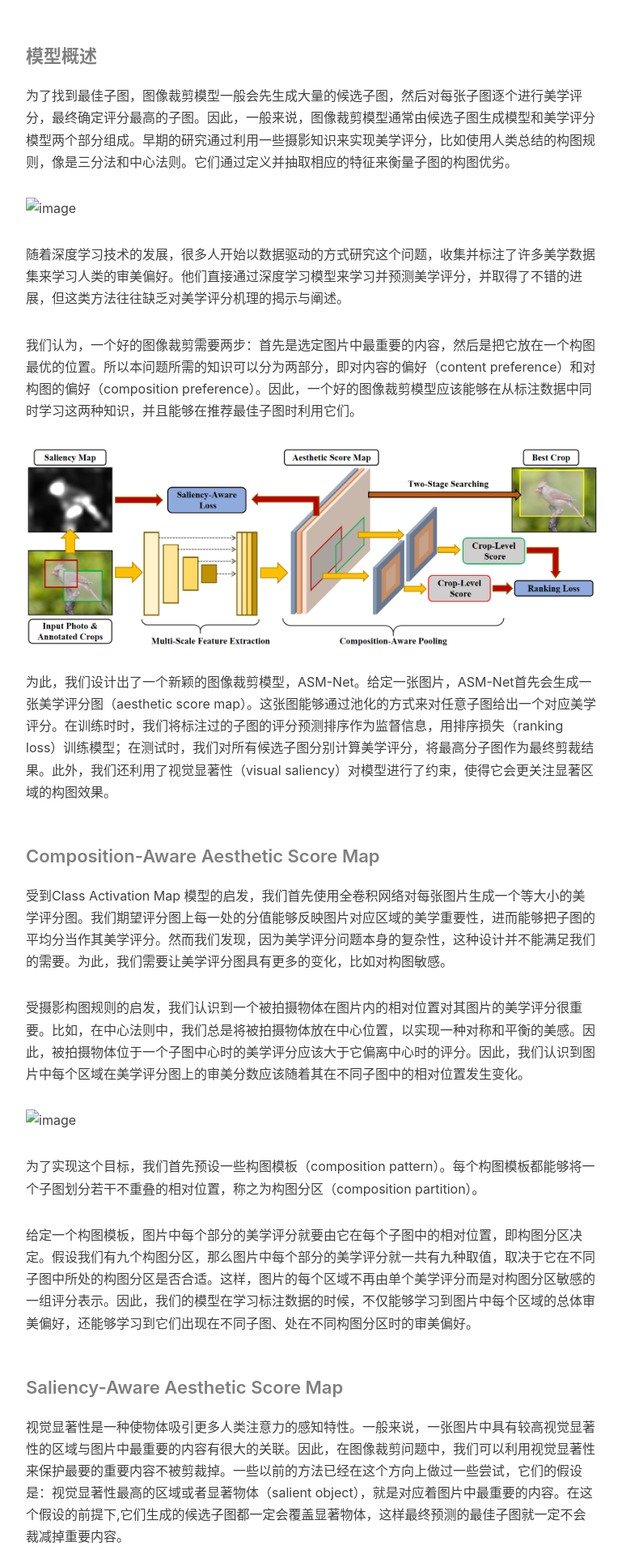
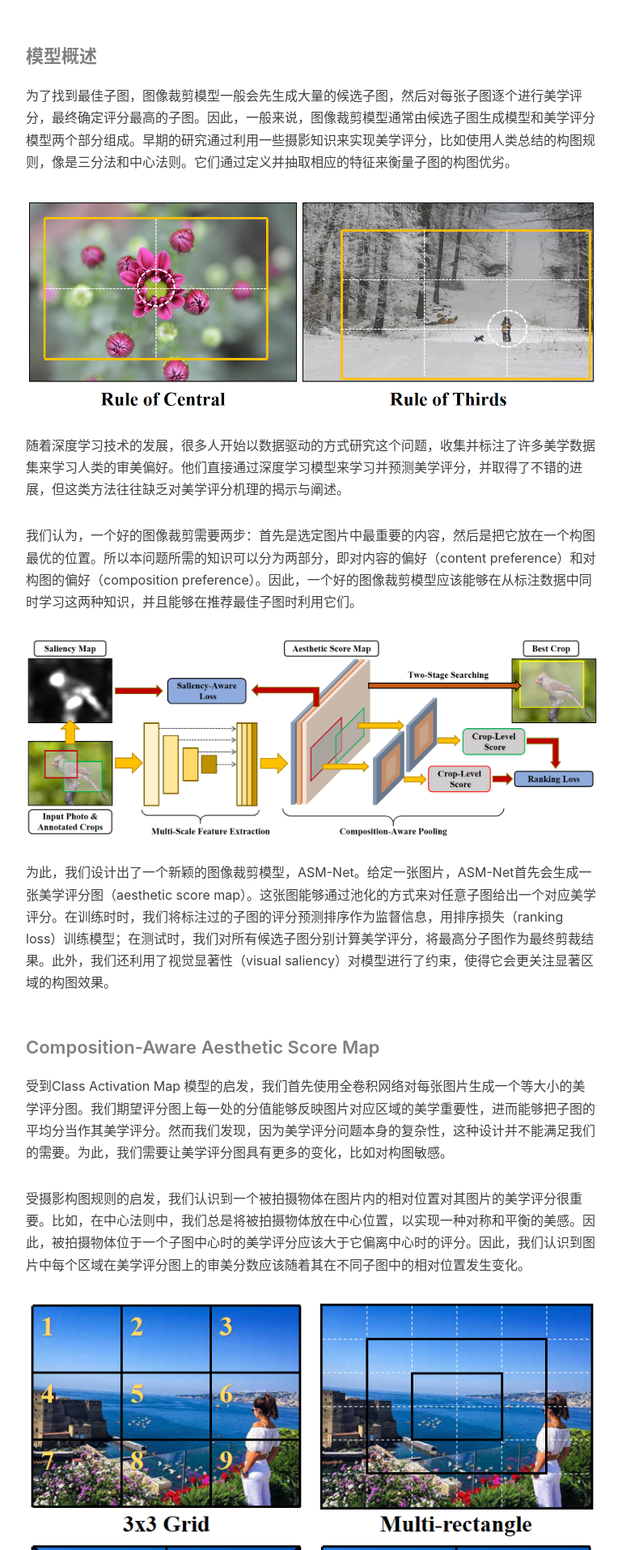
Before and after one commit to ToLety/ToLety.github.io, a Jekyll site: the page built from _posts/2020-04-05-AIC.md, in a window 1280 px wide. Shown: the part 960-2874 px from the top of the page at 81% size, without its empty margins (233-1002 px from the left). Built offline with Jekyll 4.4.1, drawn with Linux system fonts in a browser that asks for light colours; nearby versions of some CDN libraries; comment, search, counter and statistics services are not loaded.

Commit message:
Update 2020-04-05-AIC.md

```diff
--- a/_posts/2020-04-05-AIC.md
+++ b/_posts/2020-04-05-AIC.md
@@ -25,7 +25,7 @@ tags:
 
 为了找到最佳子图，图像裁剪模型一般会先生成大量的候选子图，然后对每张子图逐个进行美学评分，最终确定评分最高的子图。因此，一般来说，图像裁剪模型通常由候选子图生成模型和美学评分模型两个部分组成。早期的研究通过利用一些摄影知识来实现美学评分，比如使用人类总结的构图规则，像是三分法和中心法则。它们通过定义并抽取相应的特征来衡量子图的构图优劣。
 
-![image](img/AIC/composition-rules.png)
+![image](/img/AIC/composition-rules.png)
 
 随着深度学习技术的发展，很多人开始以数据驱动的方式研究这个问题，收集并标注了许多美学数据集来学习人类的审美偏好。他们直接通过深度学习模型来学习并预测美学评分，并取得了不错的进展，但这类方法往往缺乏对美学评分机理的揭示与阐述。
 
@@ -41,7 +41,7 @@ tags:
 
 受摄影构图规则的启发，我们认识到一个被拍摄物体在图片内的相对位置对其图片的美学评分很重要。比如，在中心法则中，我们总是将被拍摄物体放在中心位置，以实现一种对称和平衡的美感。因此，被拍摄物体位于一个子图中心时的美学评分应该大于它偏离中心时的评分。因此，我们认识到图片中每个区域在美学评分图上的审美分数应该随着其在不同子图中的相对位置发生变化。
 
-![image](./img/AIC/composition-pattern.png)
+![image](/img/AIC/composition-pattern.png)
 
 为了实现这个目标，我们首先预设一些构图模板（composition pattern）。每个构图模板都能够将一个子图划分若干不重叠的相对位置，称之为构图分区（composition partition）。
 
@@ -57,11 +57,11 @@ tags:
 
 我们的模型在三个基准数据集上做了大量的实验，并使用了多种指标对结果进行了比较。实验我们模型的性能优于最先进的方法，并具有良好的通用性。除了定量结果，我们也提供了大量的可视化结果。
 
-![image](../img/AIC/crop-feature.png)
+![image](/img/AIC/crop-feature.png)
 
 首先我们对比来自训练集中同一张图片的三个不同子图的美学评分。黑色数字表示其的标注评分，红色数字表明了其预测评分。可以看到，子图的预测评分的相对大小关系与标注评分是一致的，这表明了模型通过使用ranking loss学习到了训练数据集中的美学评分偏好。进一步，预测评分下的热力图表明了子图中每个区域的预测评分，而预测评分则是整个热力图的均值。前两个子图中有重叠的区域，然而其预测评分却不一样，这是因为重叠区域在两个子图中的构图分区不一样。第三个图的预测评分很低，这是因为它没有捕捉到整个图片中最显著的物体，信号灯。上述结果表明了我们的模型确实是同时考虑了构图分区和物体显著性的。
 
-![image](../img/AIC/cropping-results.png)
+![image](/img/AIC/cropping-results.png)
 
 其次，我们对三类图片展示最优裁剪结果: 有一个显著的物体、有多个显著物体和没有显著物体。对于每一类，我们展示两张图片在五个长宽比（9:16、3:4、1:1、4:3和16:9）下的最优剪裁结果。在第三类没有显著物体的图片中，之前的基于显著性的方法可能会失效，因为它们依赖于显著物体的检测结果；然而我们的模型仍然可以达到令人满意的结果。这表明了我们模型的泛用性。
 
```
